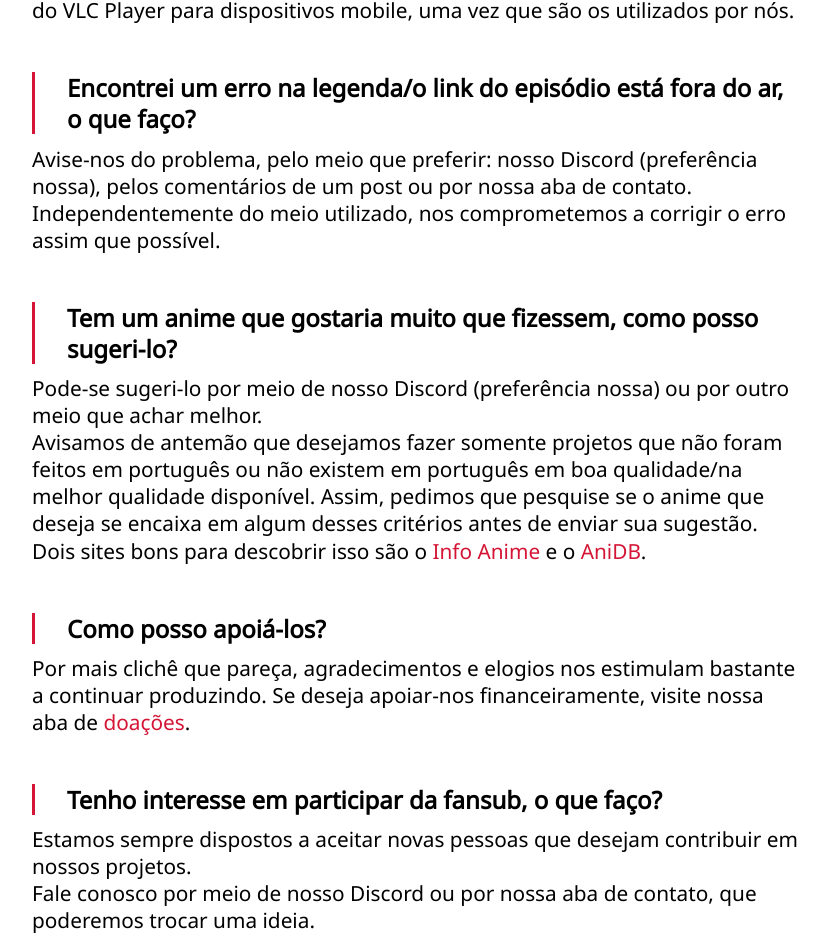
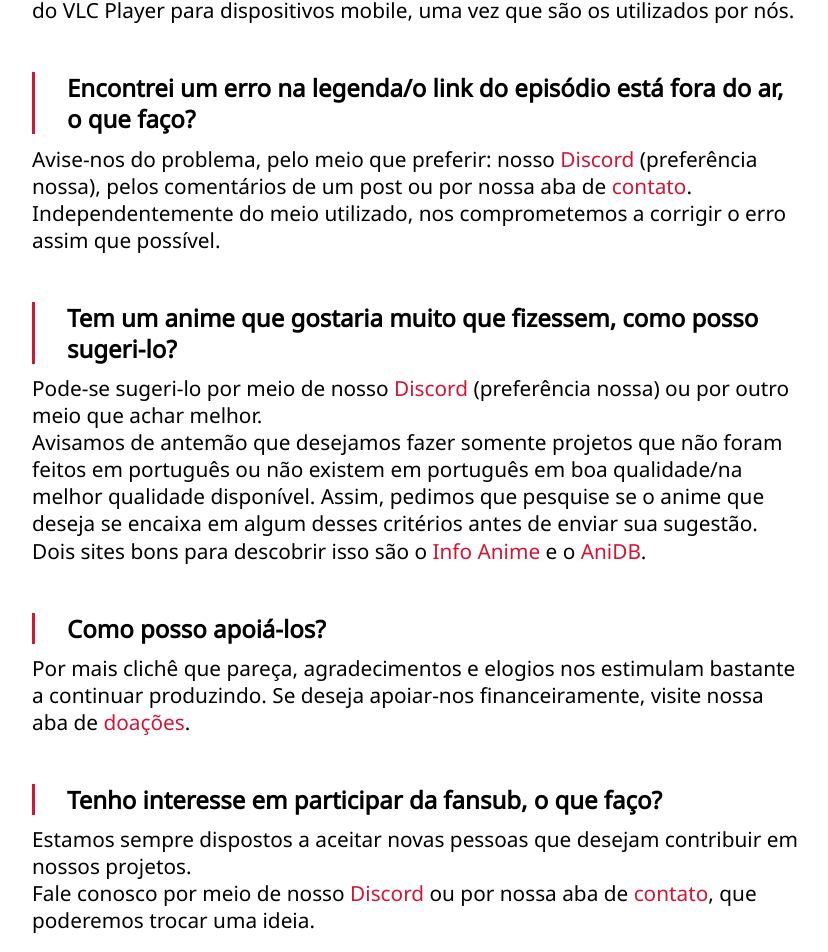
Before and after one commit to SalieriNeighbour/despair-fansub, a React (Create React App) app in the folder client/: page /perguntas-frequentes in a window 1280 px wide. Shown: the part 629-1581 px from the top of the page, without its empty margins (224-1052 px from the left). Built offline with nearby package versions, Linux system fonts and the light colour scheme.

Commit message:
Fixed broken links

```diff
--- a/client/src/components/pages/Doar.js
+++ b/client/src/components/pages/Doar.js
@@ -1,5 +1,4 @@
 import React, {Fragment} from 'react';
-import {Link} from 'react-router-dom';
 import Navbar from '../layout/Navbar';
 import Footer from '../layout/Footer';
 
--- a/client/src/components/pages/FAQ.js
+++ b/client/src/components/pages/FAQ.js
@@ -31,7 +31,7 @@ const FAQ = () => {
                             <p>Encontrei um erro na legenda/o link do episódio está fora do ar, o que faço?</p>
                         </div>
                         <div className="faq-answer">
-                            <p>Avise-nos do problema, pelo meio que preferir: nosso Discord (preferência nossa), pelos comentários de um post ou por nossa aba de contato.<br />Independentemente do meio utilizado, nos comprometemos a corrigir o erro assim que possível.</p>
+                            <p>Avise-nos do problema, pelo meio que preferir: nosso <a href="https://discord.gg/utZWJya3Zz"  target="_blank" rel="noopener noreferrer">Discord</a> (preferência nossa), pelos comentários de um post ou por nossa aba de <Link to="/contato" className="">contato</Link>.<br />Independentemente do meio utilizado, nos comprometemos a corrigir o erro assim que possível.</p>
                         </div>
                     </div>
                     <div className="faq-item">
@@ -39,7 +39,7 @@ const FAQ = () => {
                             <p>Tem um anime que gostaria muito que fizessem, como posso sugeri-lo?</p>
                         </div>
                         <div className="faq-answer">
-                            <p>Pode-se sugeri-lo por meio de nosso Discord (preferência nossa) ou por outro meio que achar melhor.<br/>Avisamos de antemão que desejamos fazer somente projetos que não foram feitos em português ou não existem em português em boa qualidade/na melhor qualidade disponível. Assim, pedimos que pesquise se o anime que deseja se encaixa em algum desses critérios antes de enviar sua sugestão. Dois sites bons para descobrir isso são o <a href="infoanime.com.br/">Info Anime</a> e o <a href="https://anidb.net/">AniDB</a>.</p>
+                            <p>Pode-se sugeri-lo por meio de nosso <a href="https://discord.gg/utZWJya3Zz"  target="_blank" rel="noopener noreferrer">Discord</a> (preferência nossa) ou por outro meio que achar melhor.<br/>Avisamos de antemão que desejamos fazer somente projetos que não foram feitos em português ou não existem em português em boa qualidade/na melhor qualidade disponível. Assim, pedimos que pesquise se o anime que deseja se encaixa em algum desses critérios antes de enviar sua sugestão. Dois sites bons para descobrir isso são o <a href="https://infoanime.com.br/"  target="_blank" rel="noopener noreferrer">Info Anime</a> e o <a href="https://anidb.net/"  target="_blank" rel="noopener noreferrer">AniDB</a>.</p>
                         </div>
                     </div>
                     <div className="faq-item">
@@ -55,7 +55,7 @@ const FAQ = () => {
                             <p>Tenho interesse em participar da fansub, o que faço?</p>
                         </div>
                         <div className="faq-answer">
-                            <p>Estamos sempre dispostos a aceitar novas pessoas que desejam contribuir em nossos projetos.<br/>Fale conosco por meio de nosso Discord ou por nossa aba de contato, que poderemos trocar uma ideia.</p>
+                            <p>Estamos sempre dispostos a aceitar novas pessoas que desejam contribuir em nossos projetos.<br/>Fale conosco por meio de nosso <a href="https://discord.gg/utZWJya3Zz"  target="_blank" rel="noopener noreferrer">Discord</a> ou por nossa aba de <Link to="/contato" className="">contato</Link>, que poderemos trocar uma ideia.</p>
                         </div>
                     </div>
                 </div>
```
